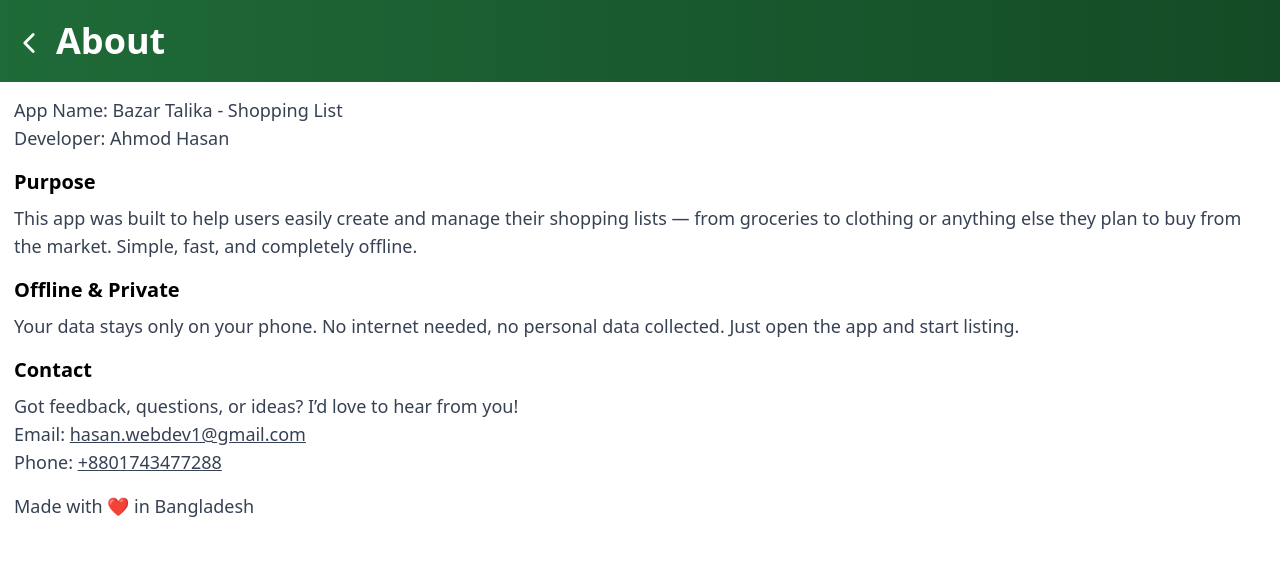
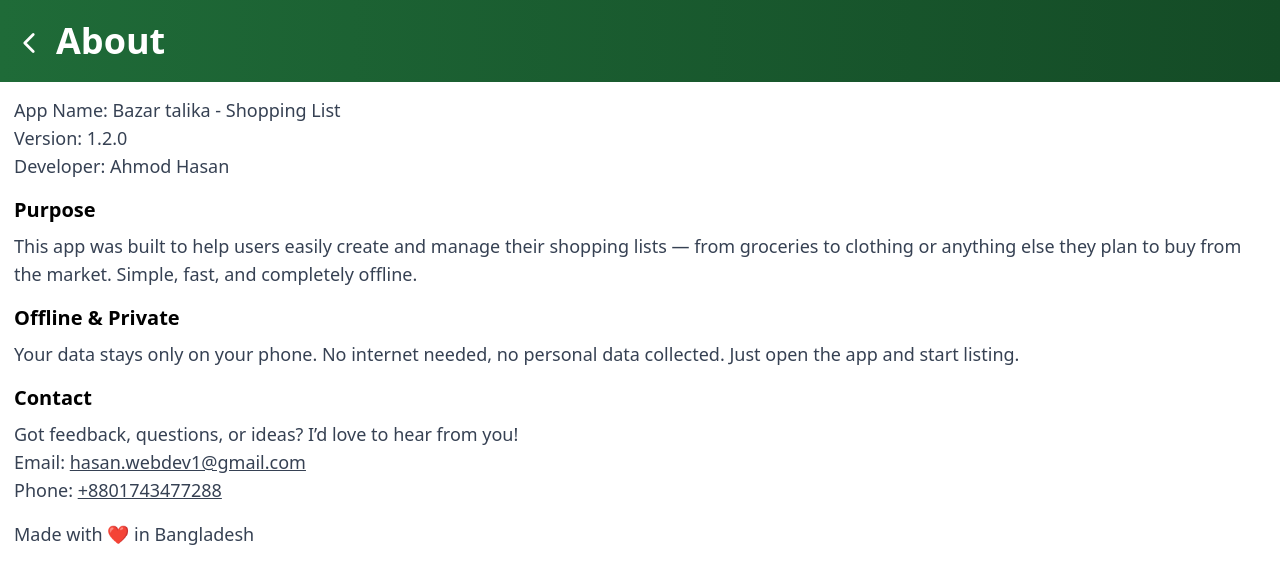
Before and after one commit to ahmod001/bajar-talika-web, a Next.js app: page /about in a window 1280 px wide. Shown: the top 584 px of the page. Built offline with nearby package versions, Linux system fonts and the light colour scheme; no server answers.

Commit message:
contents updated

```diff
--- a/src/app/about/page.tsx
+++ b/src/app/about/page.tsx
@@ -1,5 +1,6 @@
 import Content from '@/components/content';
 import ContactInfo from '@/components/lib/ContactInfo';
+import { info } from '@/constants/app-info';
 import React from 'react';
 
 const About = () => {
@@ -12,8 +13,9 @@ const About = () => {
                 <section className='container mx-auto md:text-lg '>
 
                     <Content.Block>
-                        App Name: Bazar Talika - Shopping List <br />
-                        Developer: Ahmod Hasan
+                        App Name: {info.app_name} <br />
+                        Version: {info.app_version}<br />
+                        Developer: {info.developer}
                     </Content.Block>
 
                     <Content.Title>
--- a/src/app/privacy-policy/page.tsx
+++ b/src/app/privacy-policy/page.tsx
@@ -1,5 +1,6 @@
 import Content from '@/components/content';
 import ContactInfo from '@/components/lib/ContactInfo';
+import { info } from '@/constants/app-info';
 import React from 'react';
 
 const PrivacyPolicy = () => {
@@ -13,9 +14,9 @@ const PrivacyPolicy = () => {
                 <section className='container mx-auto md:text-lg '>
 
                     <Content.Block>
-                        Effective Date: June 21, 2025 <br />
-                        App Name: Bazar Talika - Shopping List <br />
-                        Developer: Ahmod Hasan
+                        App Name: {info.app_name} <br />
+                        Version: {info.app_version}<br />
+                        Developer: {info.developer}
                     </Content.Block>
 
                     <Content.Title>
@@ -23,7 +24,7 @@ const PrivacyPolicy = () => {
                     </Content.Title>
                     <Content.Block>
                         This Privacy Policy explains how your information is handled when you use the
-                        <span className='font-semibold'>বাজার তালিকা:Shopping List</span> mobile application. We respect your privacy —
+                        <span className='font-semibold'>{info.app_name}</span> mobile application. We respect your privacy —
                         and {"here's"} the good news: This app does not collect, store, or share any
                         personal data.
                     </Content.Block>
```
